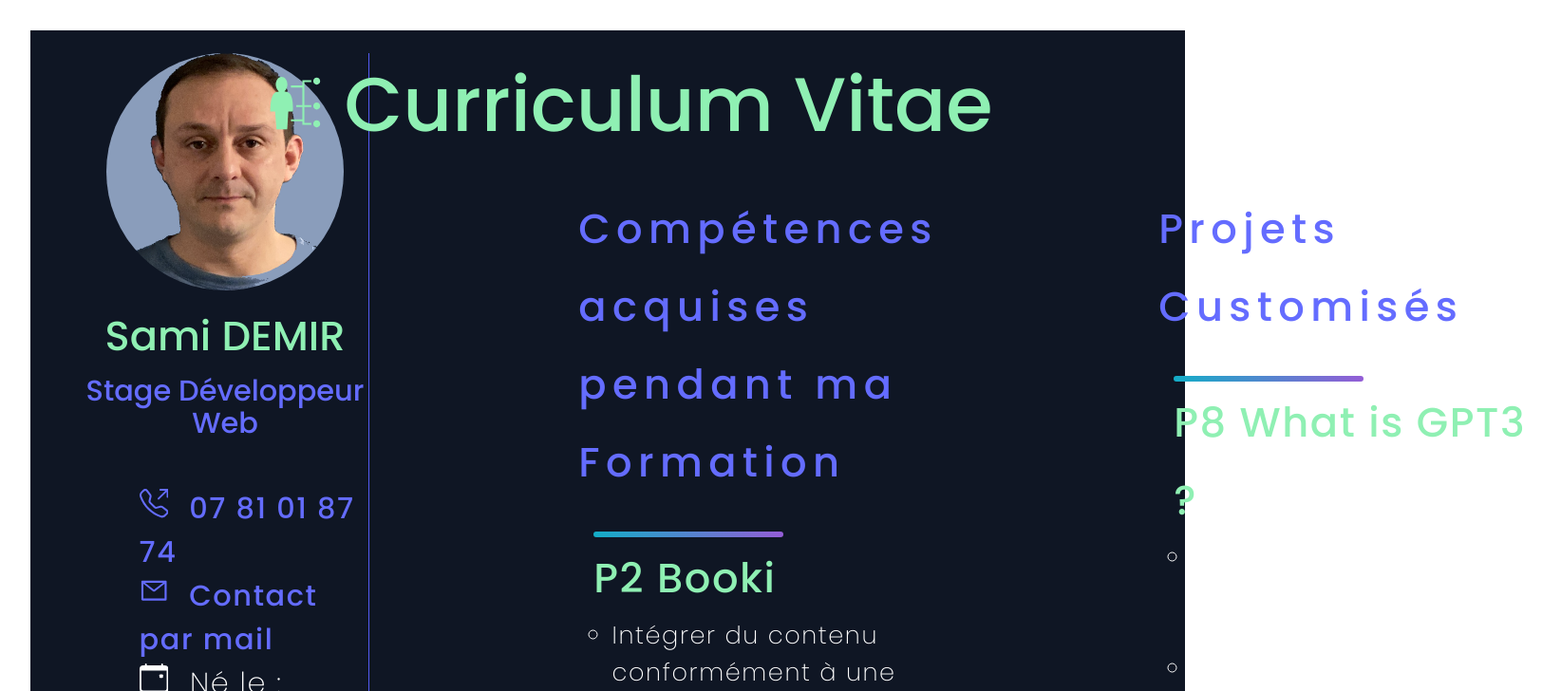
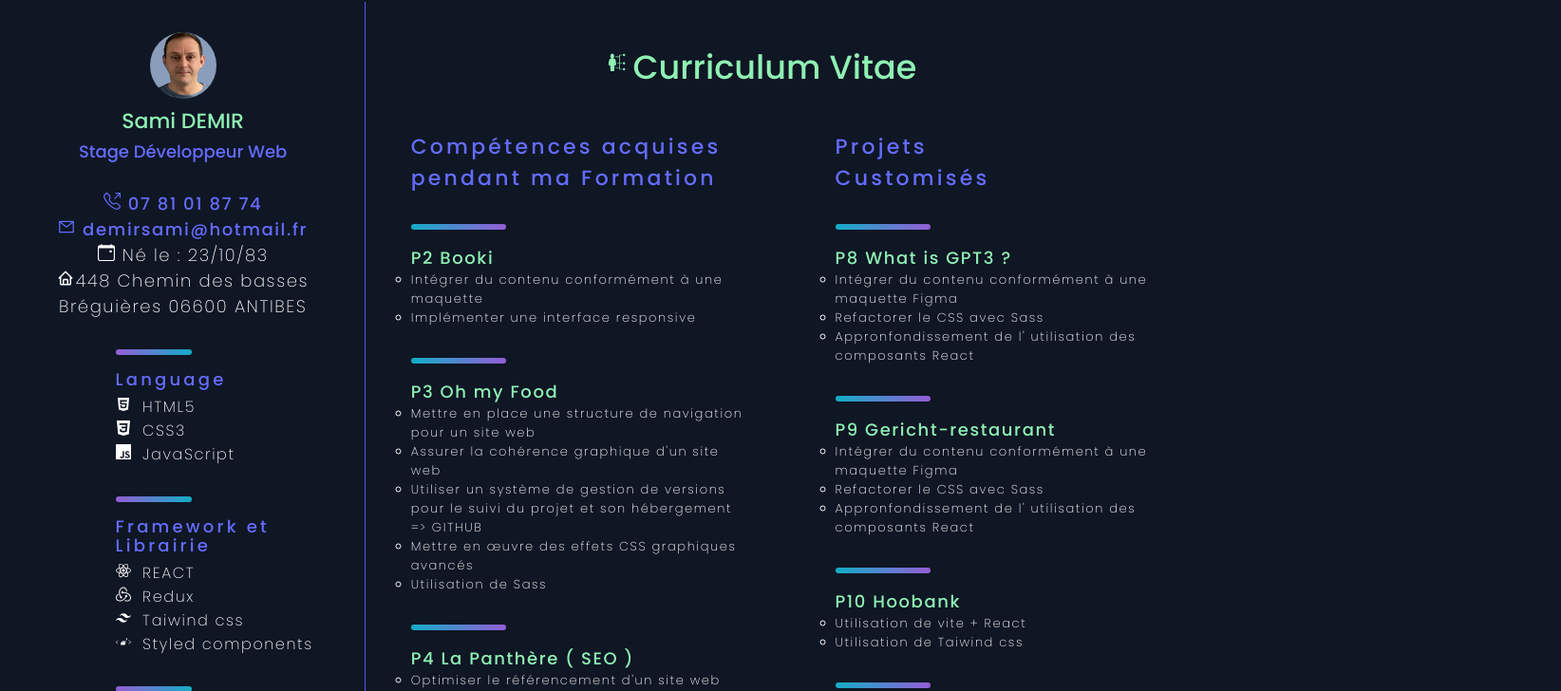
Before and after one commit to 159SAMSPAROW/p11_cv, a React (Vite) app: page / in a window 1280 px wide. Shown: the top 728 px of the page at 95% size, 1644 px wide, since content can reach past the window. Built offline with nearby package versions, Linux system fonts and the light colour scheme.

Commit message:
resizing

```diff
--- a/src/Sass/_app.scss
+++ b/src/Sass/_app.scss
@@ -18,71 +18,41 @@ a:hover {
 }
 
 body {
-  margin: 2rem;
+
+  margin: 0 auto;
   font-family: $-font-base;
   font-weight: 200;
   background: $-body-bg;
   color: $-text-color;
-  font-size: 1rem;
 }
 
 h1,
 h3 {
-  margin-bottom: $-spacing-1;
+  margin: $-spacing-1 0;
   font-weight: 500;
   color: $-title-color;
   line-height: 1.1;
-  font-size: 1.9rem;
+  font-size: 18px;
 }
 #h1 {
   position: absolute;
-  top: 4.1rem;
-  font-size: 5rem;
+  top: 2rem;
+  left: 50%;
   color: $-title2-color;
+  font-size: 35px;
+  align-items: center;
+  line-height: 1.9;
 
   & > svg {
-    width: 70px;
-    height: 60px;
-    margin-right: 1rem;
+    width: 20px;
+    margin-right: 0.4rem;
+
   }
 }
 h2 {
   color: $-title2-color;
   font-weight: 500;
-  line-height: 1.9;
-  font-size: 2.7rem;
-}
-
-button {
-  border-radius: 8px;
-  border: 1px solid transparent;
-  padding: 0.6em 1.2em;
-  font-size: 1em;
-  font-weight: 500;
-  font-family: inherit;
-  background-color: #1a1a1a;
-  cursor: pointer;
-  transition: border-color 0.25s;
-}
-button:hover {
-  border-color: #646cff;
-}
-button:focus,
-button:focus-visible {
-  outline: 4px auto -webkit-focus-ring-color;
-}
-
-@media (prefers-color-scheme: light) {
-  :root {
-    color: #213547;
-    background-color: #ffffff;
-  }
-  a:hover {
-    color: #747bff;
-  }
-  button {
-    background-color: #f9f9f9;
-  }
+  font-size: 22px;
 }
 
 .app {
@@ -94,18 +64,18 @@ button:focus-visible {
   display: flex;
   flex-wrap: wrap;
   justify-content: space-around;
-  padding: 1.5rem;
+  padding: 0.1rem;
 
   &_sidebar {
-    width: 25%;
+    width: 30%;
     border-right: 0.1px solid white;
-    height: 95%;
+    height: 100%;
     border-color: #535bf2;
   }
 
   &_main {
     display: flex;
-    width: 65%;
+    width: 70%;
     justify-content: space-around;
 
   }
@@ -117,13 +87,13 @@ button:focus-visible {
   border-radius: 10px;
   background-color: #fff;
   background: linear-gradient(270deg, #13adc7 0%, #945dd6 100%);
-  margin: 2rem 0 0 10rem;
+  margin: 2rem 0 1rem 7.5rem;
 }
 .section_division2 {
-  width: 200px;
+  width: 100px;
   height: 6px;
   border-radius: 10px;
   background-color: #fff;
   background: linear-gradient(270deg, #945dd6 0%, #13adc7 100%);
-  margin: 2rem 0 0.1rem 0;
+  margin: 2rem 0 1rem 0;
 }
--- a/src/Sass/components/_formation.scss
+++ b/src/Sass/components/_formation.scss
@@ -1,30 +1,33 @@
 .formation {
-  margin: 9rem 2rem 0 10rem;
-  width: 100%;
+  margin:5rem 3rem;
+  width: 50%;
 
   & > h2 {
-    letter-spacing: $-spacing-1;
+    letter-spacing: 0.2rem;
     color: $-title-color;
+    margin: 3.5rem 0.3rem 0.5rem .0;
+    font-size: 22px;
   }
 
   &_skills {
-    margin: 2rem 5rem 0 1rem;
     width: 100%;
 
     & > li {
       list-style-type: none;
 
       & > h2 {
+        margin-top: 0.2rem;
         letter-spacing: 0.1rem;
+        font-size: 18px;
       }
     }
 
     &_skill {
-      margin-left: 1.2rem;
+
 
       & > li {
         letter-spacing: 0.1rem;
-        font-size: 1.6rem;
+        font-size: 13px;
       }
     }
   }
--- a/src/Sass/components/_personal_info.scss
+++ b/src/Sass/components/_personal_info.scss
@@ -3,30 +3,29 @@
 
   & > img {
     border-radius: 50%;
-    width: 250px;
-    height: 250px;
+    width: 70px;
+    height: 70px;
+    margin-top: 2rem;
   }
 
   &_user {
-    padding: $-spacing-3 0 $-spacing-1 0;
-    text-align: start;
-    margin-left: 20%;
+    text-align: center;
     letter-spacing: 0.1rem;
 
     & > p {
       color: $-text-color;
-      font-size: 1.9rem;
+      font-size: 18px;
 
       & > svg {
-        margin-right: $-spacing-2;
+        margin-right: 0.1rem;
       }
     }
 
     & > a {
-      font-size: 1.9rem;
+      font-size: 18px;
     }
     & > a > svg {
-      margin-right: $-spacing-2;
+      margin-right: 0.1rem;
     }
   }
 }
--- a/src/Sass/components/_skills.scss
+++ b/src/Sass/components/_skills.scss
@@ -1,19 +1,19 @@
 .skills {
-  margin-top: $-spacing-5;
+  margin-top: $-spacing-1;
+  margin-left: 7.5rem;
+  & > h3 {
+    letter-spacing: 0.2rem;
 
-  & > h3 {
-    letter-spacing: $-spacing-1;
-    text-transform: uppercase;
-    margin-left: 20%;
+
   }
   & > ul {
     text-align: left;
-    margin-left: 20%;
-    margin-top: $-spacing-3;
+
+    margin-top: $-spacing-1 0;
 
     & > li {
       list-style-type: none;
-      font-size: 1.9rem;
+      font-size: 16px;
       letter-spacing: 0.1rem;
 
       & > svg {
@@ -23,8 +23,8 @@
   }
 
   & > p {
-    margin-left: 20%;
-    font-size: 1.5rem;
+
+    font-size: 14px;
     letter-spacing: 0.1rem;
   }
 }
--- a/src/Sass/index.css
+++ b/src/Sass/index.css
@@ -21,75 +21,42 @@ a:hover {
 }
 
 body {
-  margin: 2rem;
+  margin: 0 auto;
   font-family: "Poppins", sans-serif;
   font-weight: 200;
   background: #0f1624;
   color: #ffffff;
-  font-size: 1rem;
 }
 
 h1,
 h3 {
-  margin-bottom: 0.4rem;
+  margin: 0.4rem 0;
   font-weight: 500;
   color: #646cff;
   line-height: 1.1;
-  font-size: 1.9rem;
+  font-size: 18px;
 }
 
 #h1 {
   position: absolute;
-  top: 4.1rem;
-  font-size: 5rem;
+  top: 2rem;
+  left: 50%;
   color: #8ff0b3;
+  font-size: 35px;
+  align-items: center;
+  line-height: 1.9;
 }
 #h1 > svg {
-  width: 70px;
-  height: 60px;
-  margin-right: 1rem;
+  width: 20px;
+  margin-right: 0.4rem;
 }
 
 h2 {
   color: #8ff0b3;
   font-weight: 500;
-  line-height: 1.9;
-  font-size: 2.7rem;
+  font-size: 22px;
 }
 
-button {
-  border-radius: 8px;
-  border: 1px solid transparent;
-  padding: 0.6em 1.2em;
-  font-size: 1em;
-  font-weight: 500;
-  font-family: inherit;
-  background-color: #1a1a1a;
-  cursor: pointer;
-  transition: border-color 0.25s;
-}
-
-button:hover {
-  border-color: #646cff;
-}
-
-button:focus,
-button:focus-visible {
-  outline: 4px auto -webkit-focus-ring-color;
-}
-
-@media (prefers-color-scheme: light) {
-  :root {
-    color: #213547;
-    background-color: #ffffff;
-  }
-  a:hover {
-    color: #747bff;
-  }
-  button {
-    background-color: #f9f9f9;
-  }
-}
 .app {
   width: 100%;
   display: flex;
@@ -99,17 +66,17 @@ button:focus-visible {
   display: flex;
   flex-wrap: wrap;
   justify-content: space-around;
-  padding: 1.5rem;
+  padding: 0.1rem;
 }
 .flex__container_sidebar {
-  width: 25%;
+  width: 30%;
   border-right: 0.1px solid white;
-  height: 95%;
+  height: 100%;
   border-color: #535bf2;
 }
 .flex__container_main {
   display: flex;
-  width: 65%;
+  width: 70%;
   justify-content: space-around;
 }
 
@@ -119,16 +86,16 @@ button:focus-visible {
   border-radius: 10px;
   background-color: #fff;
   background: linear-gradient(270deg, #13adc7 0%, #945dd6 100%);
-  margin: 2rem 0 0 10rem;
+  margin: 2rem 0 1rem 7.5rem;
 }
 
 .section_division2 {
-  width: 200px;
+  width: 100px;
   height: 6px;
   border-radius: 10px;
   background-color: #fff;
   background: linear-gradient(270deg, #945dd6 0%, #13adc7 100%);
-  margin: 2rem 0 0.1rem 0;
+  margin: 2rem 0 1rem 0;
 }
 
 .personal__info {
@@ -136,78 +103,74 @@ button:focus-visible {
 }
 .personal__info > img {
   border-radius: 50%;
-  width: 250px;
-  height: 250px;
+  width: 70px;
+  height: 70px;
+  margin-top: 2rem;
 }
 .personal__info_user {
-  padding: 1.2rem 0 0.4rem 0;
-  text-align: start;
-  margin-left: 20%;
+  text-align: center;
   letter-spacing: 0.1rem;
 }
 .personal__info_user > p {
   color: #ffffff;
-  font-size: 1.9rem;
+  font-size: 18px;
 }
 .personal__info_user > p > svg {
-  margin-right: 0.8rem;
+  margin-right: 0.1rem;
 }
 .personal__info_user > a {
-  font-size: 1.9rem;
+  font-size: 18px;
 }
 .personal__info_user > a > svg {
-  margin-right: 0.8rem;
+  margin-right: 0.1rem;
 }
 
 .skills {
-  margin-top: 2rem;
+  margin-top: 0.4rem;
+  margin-left: 7.5rem;
 }
 .skills > h3 {
-  letter-spacing: 0.4rem;
-  text-transform: uppercase;
-  margin-left: 20%;
+  letter-spacing: 0.2rem;
 }
 .skills > ul {
   text-align: left;
-  margin-left: 20%;
-  margin-top: 1.2rem;
+  margin-top: 0.4rem 0;
 }
 .skills > ul > li {
   list-style-type: none;
-  font-size: 1.9rem;
+  font-size: 16px;
   letter-spacing: 0.1rem;
 }
 .skills > ul > li > svg {
   margin-right: 0.4rem;
 }
 .skills > p {
-  margin-left: 20%;
-  font-size: 1.5rem;
+  font-size: 14px;
   letter-spacing: 0.1rem;
 }
 
 .formation {
-  margin: 9rem 2rem 0 10rem;
-  width: 100%;
+  margin: 5rem 3rem;
+  width: 50%;
 }
 .formation > h2 {
-  letter-spacing: 0.4rem;
+  letter-spacing: 0.2rem;
   color: #646cff;
+  margin: 3.5rem 0.3rem 0.5rem 0;
+  font-size: 22px;
 }
 .formation_skills {
-  margin: 2rem 5rem 0 1rem;
   width: 100%;
 }
 .formation_skills > li {
   list-style-type: none;
 }
 .formation_skills > li > h2 {
+  margin-top: 0.2rem;
   letter-spacing: 0.1rem;
-}
-.formation_skills_skill {
-  margin-left: 1.2rem;
+  font-size: 18px;
 }
 .formation_skills_skill > li {
   letter-spacing: 0.1rem;
-  font-size: 1.6rem;
+  font-size: 13px;
 }/*# sourceMappingURL=index.css.map */
--- a/src/components/Personal_info.jsx
+++ b/src/components/Personal_info.jsx
@@ -21,7 +21,7 @@ const Personal_info = () => {
         <br />
 
         <a href="mailto:demirsami@hotmail.fr">
-          <AiOutlineMail /> Contact par mail
+          <AiOutlineMail /> demirsami@hotmail.fr
         </a>
         <p>
           <BsCalendarEvent /> Né le : 23/10/83
```
Also changed, not shown: 1 other file (tests, documents, lock files or other folders).
